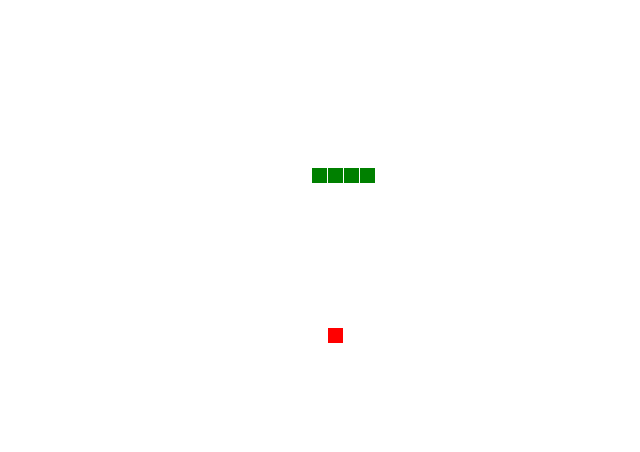
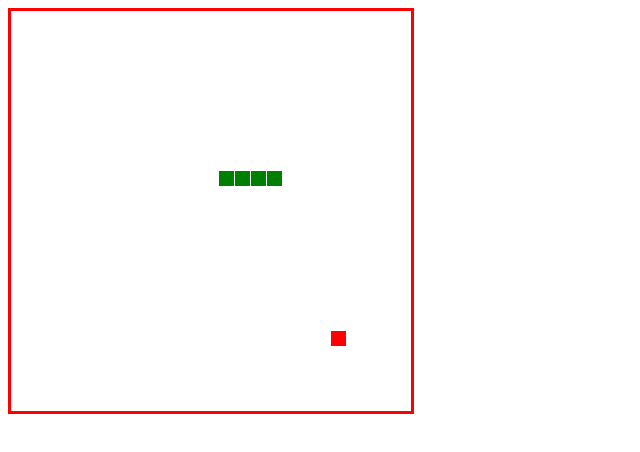
Before and after one commit to powergleb/web-dev-course-SSU-2021, a website built with webpack: page Task-10_Browser_Game/Snake/src/index.html in a window 1280 px wide. Shown: the whole page, without its empty margins (0-640 px from the left). Built offline with nearby package versions, Linux system fonts and the light colour scheme.

Commit message:
small fixes- added border and removed errors, speed of snake is reduced twice

```diff
--- a/Task-10_Browser_Game/Snake/src/js/app.js
+++ b/Task-10_Browser_Game/Snake/src/js/app.js
@@ -2,4 +2,3 @@ import '../scss/app.scss';
 
 /* Your JS Code goes here */
 import '../js/game/index'
-import '../js/game/paddle'
--- a/Task-10_Browser_Game/Snake/src/js/game/index.js
+++ b/Task-10_Browser_Game/Snake/src/js/game/index.js
@@ -30,7 +30,7 @@
  // Игровой цикл — основной процесс, внутри которого будет всё происходить
  function loop() {
    requestAnimationFrame(loop);
-   if (++count < 4) {
+   if (++count < 8) {
      return;
    }
    count = 0;
--- a/Task-10_Browser_Game/Snake/src/scss/app.scss
+++ b/Task-10_Browser_Game/Snake/src/scss/app.scss
@@ -1,3 +1,5 @@
 
 /* Demo Page styles */
 @import 'gameScreen';
+@import 'canvas';
+@import 'body';
--- /dev/null
+++ b/Task-10_Browser_Game/Snake/src/scss/canvas.scss
@@ -0,0 +1,6 @@
+canvas {
+    position: absolute;
+    margin: auto;
+    background-color: rgb(255, 255, 255);
+    border: 3px solid rgb(255, 0, 0);
+  }
```
Also changed, not shown: Task-10_Browser_Game/Snake/src/images/content/ball.png (deleted), Task-10_Browser_Game/Snake/src/images/content/brick1.png (deleted), Task-10_Browser_Game/Snake/src/images/content/brick2.png (deleted), Task-10_Browser_Game/Snake/src/images/content/brick3.png (deleted), Task-10_Browser_Game/Snake/src/images/content/github.png (deleted), Task-10_Browser_Game/Snake/src/images/content/paddle.png (deleted), Task-10_Browser_Game/Snake/src/images/design/heading.png (deleted), Task-10_Browser_Game/Snake/src/scss/body.scss (added).
